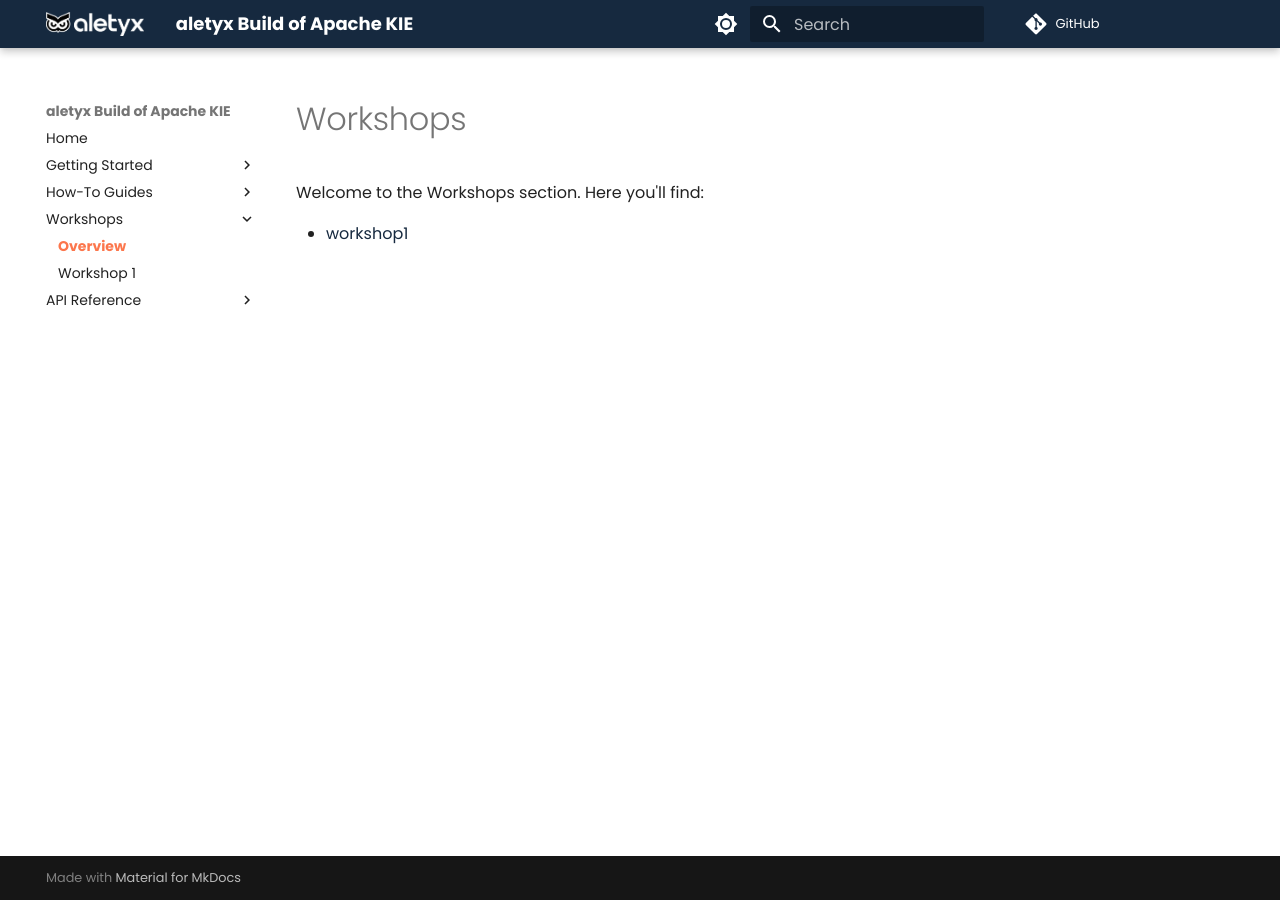
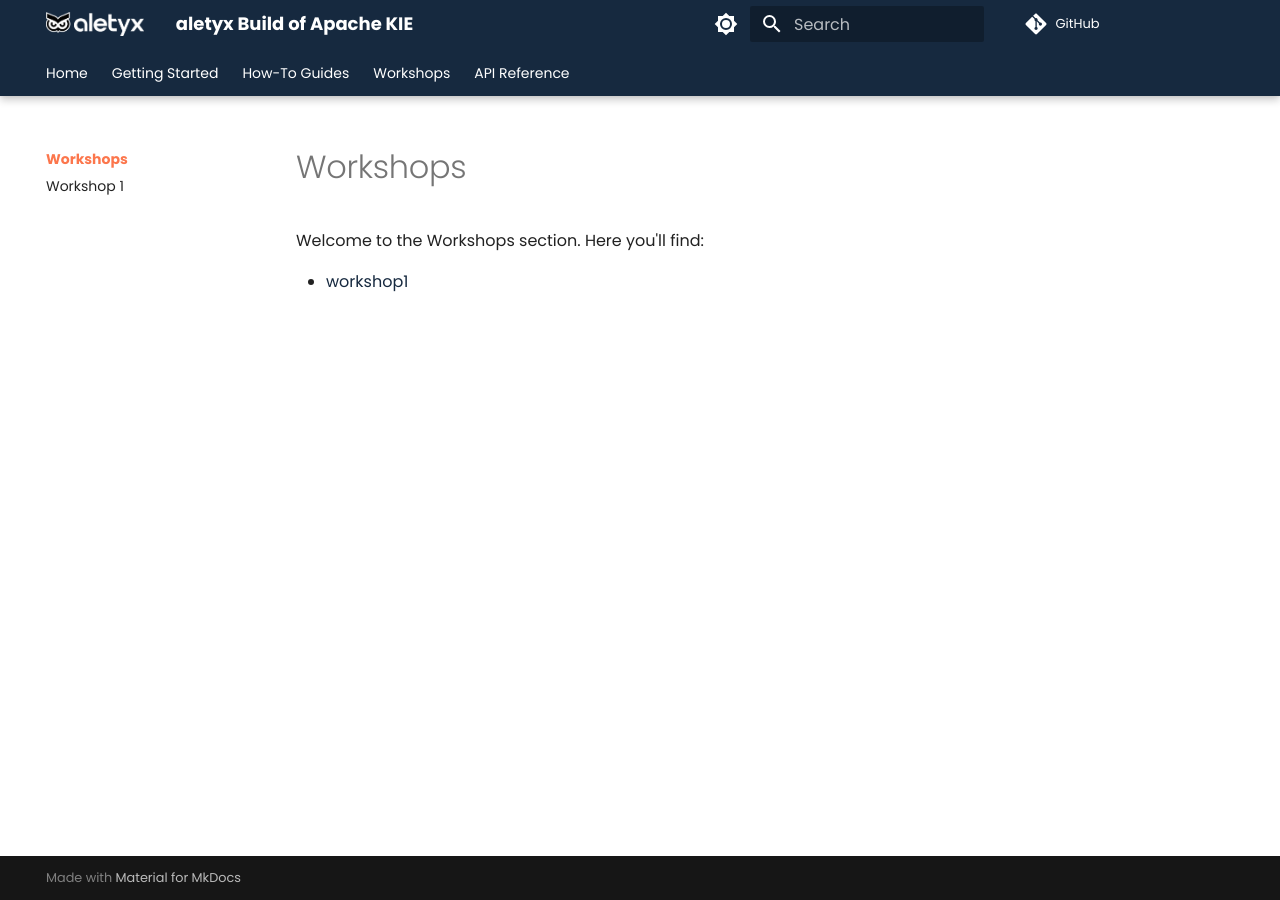
Before and after one commit to timwuthenow/timwuthenow.github.io, an MkDocs documentation site: the page built from docs/workshops/index.md, in a window 1280 px wide. Built offline with MkDocs 1.6.1 and Material for MkDocs 9.7.7, drawn with Linux system fonts in a browser that asks for light colours; comment, search, counter and statistics services are not loaded.

Commit message:
Fix documentation dependency vulnerabilities and build configuration

```diff
--- a/mkdocs.yml
+++ b/mkdocs.yml
@@ -2,12 +2,12 @@ site_name: aletyx Build of Apache KIE
 site_description: "Landing for documentation and knowledge around aletyx's Build of Apache KIE"
 site_author: "Tim Wuthenow and Alex Porcelli"
 site_url: https://timwuthenow.github.io/
-repo_url: https://github.com/timwuthenow/aletyx-docs
+repo_url: https://github.com/timwuthenow/timwuthenow.github.io
 
 theme:
   name: material
   logo: assets/images/aletyx.png
-  favicon: assets/images/favicon.ico
+  favicon: assets/images/aletyx.png
   font:
     text: Poppins
     code: Roboto Mono
@@ -33,19 +33,18 @@ theme:
   features:
     - content.code.copy
     - content.code.annotate
-features:
-  - navigation.tabs
-  - navigation.tabs.sticky
-  - navigation.sections
-  - navigation.expand
-  - navigation.indexes
-  - navigation.top
-  - navigation.tracking
-  - header.autohide
-  - search.suggest
-  - search.highlight
-  - toc.follow
-  - content.tabs.link
+    - navigation.tabs
+    - navigation.tabs.sticky
+    - navigation.sections
+    - navigation.expand
+    - navigation.indexes
+    - navigation.top
+    - navigation.tracking
+    - header.autohide
+    - search.suggest
+    - search.highlight
+    - toc.follow
+    - content.tabs.link
 
 
 extra_css:
```
Also changed, not shown: requirements.txt (+3 -6 lines), 2 other files.
